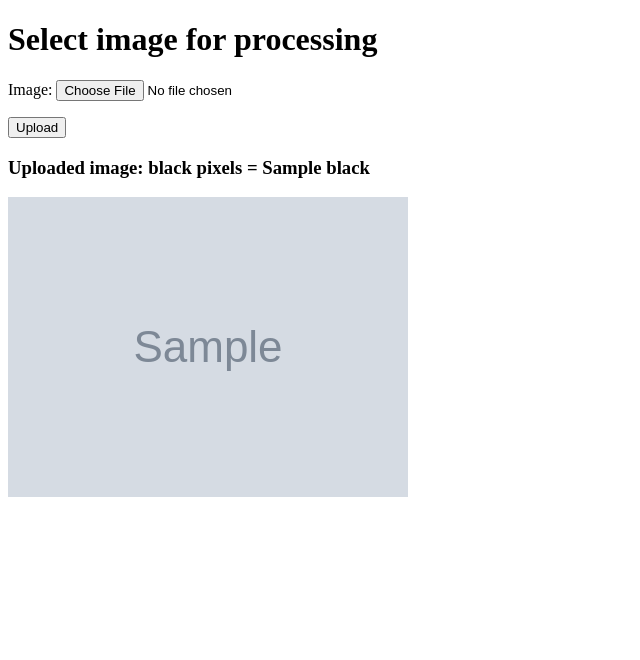
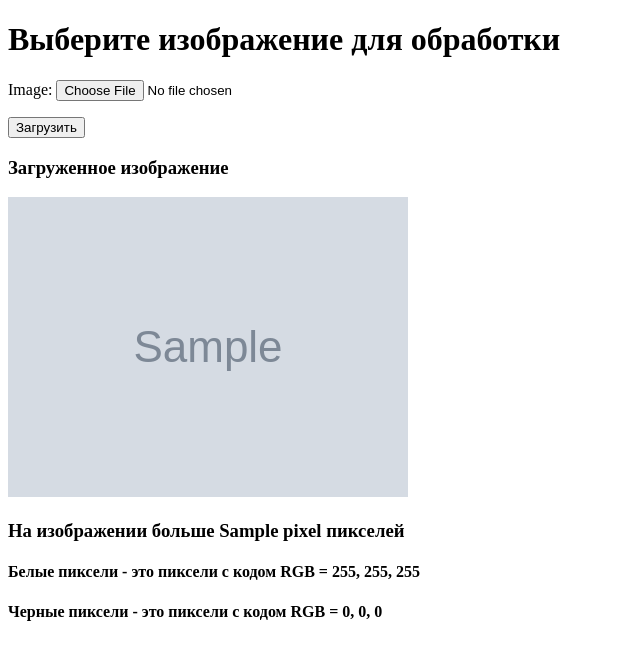
Before and after one commit to rand0mizator/TestTask, a Django app: template ml_python/templates/index.html in a window 1280 px wide. Shown: the top 660 px of the page, without its empty margins (0-640 px from the left). Run offline with Django 3.2, Linux system fonts and the light colour scheme; tables that the repository leaves empty hold one stand-in row (values such as "Sample post"); the template is opened without the code that fills it: values that come from a table or form of the project are taken from there, most other values are stand-ins (such as "Sample title", 1, 10 or a date in 2020); grey boxes marked "Sample" are stand-in pictures.

Commit message:
Counting pixels

```diff
--- a/ml_python/templates/index.html
+++ b/ml_python/templates/index.html
@@ -5,18 +5,21 @@
   <meta name="viewport" content="width=device-width, initial-scale=1, shrink-to-fit=no">
   <meta name="description" content="">
   <meta name="author" content="">
-  <title>Test Task for ML PYTHON SHIFT</title>
+  <title>Тестовое задание Суслов</title>
 </head>
 <body>
-<p><h1>Select image for processing</h1></p>
+<p><h1>Выберите изображение для обработки</h1></p>
 <form method="post" enctype="multipart/form-data">
   {% csrf_token %}
-   {{ form.as_p }}
-  <button type="submit">Upload</button>
+  {{ form.as_p }}
+  <button type="submit">Загрузить</button>
 </form>
 {% if img_obj %}
-  <h3>Uploaded image: black pixels = {{ black }}</h3>
+  <h3>Загруженное изображение</h3>
   <img src="{{ img_obj.image.url}}" alt="connect" style="max-height:300px">
+  <h3>На изображении больше {{ pixel }} пикселей</h3>
+  <h4>Белые пиксели - это пиксели с кодом RGB = 255, 255, 255</h4>
+  <h4>Черные пиксели - это пиксели с кодом RGB = 0, 0, 0</h4>
 {% endif %}
 </body>
 </html>
--- /dev/null
+++ b/requirements.txt
@@ -0,0 +1,4 @@
+Django==3.2.7
+numpy==1.21.2
+opencv-python==4.5.3.56
+Pillow==8.3.2
```
Also changed, not shown: ml_python/app/views.py (+7 -4 lines), ml_python/db.sqlite3, 1 other file.
